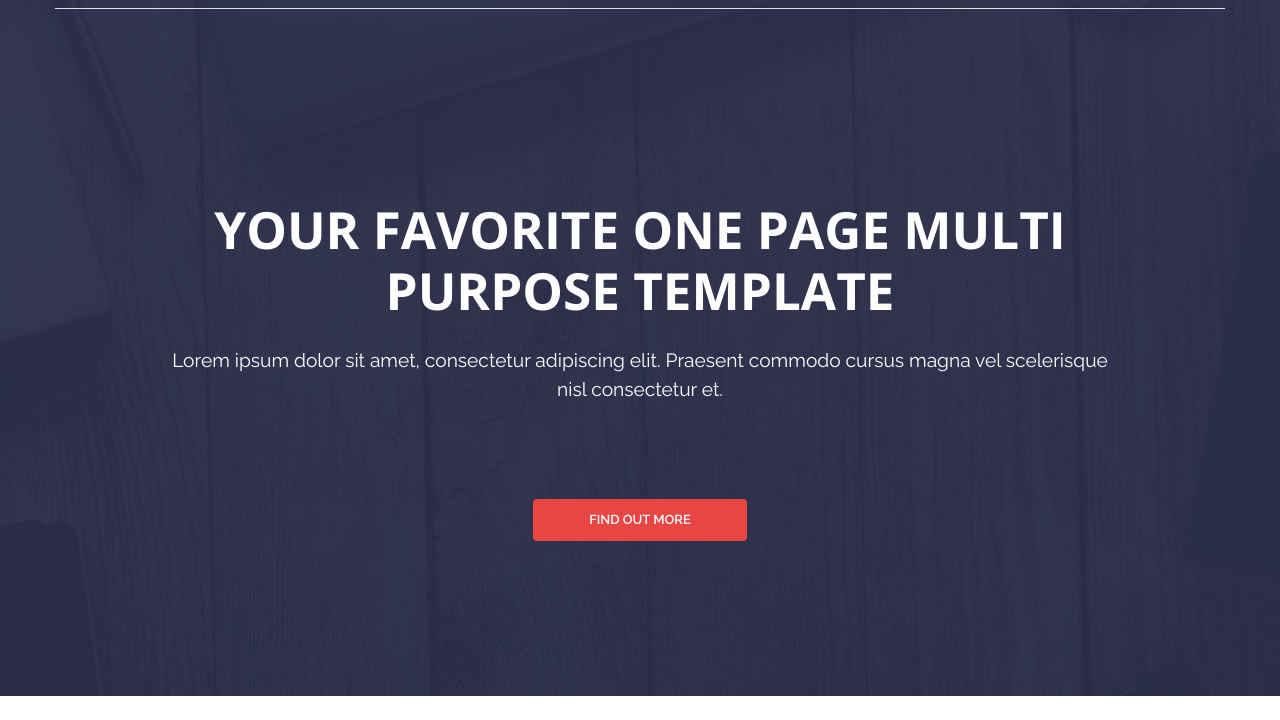
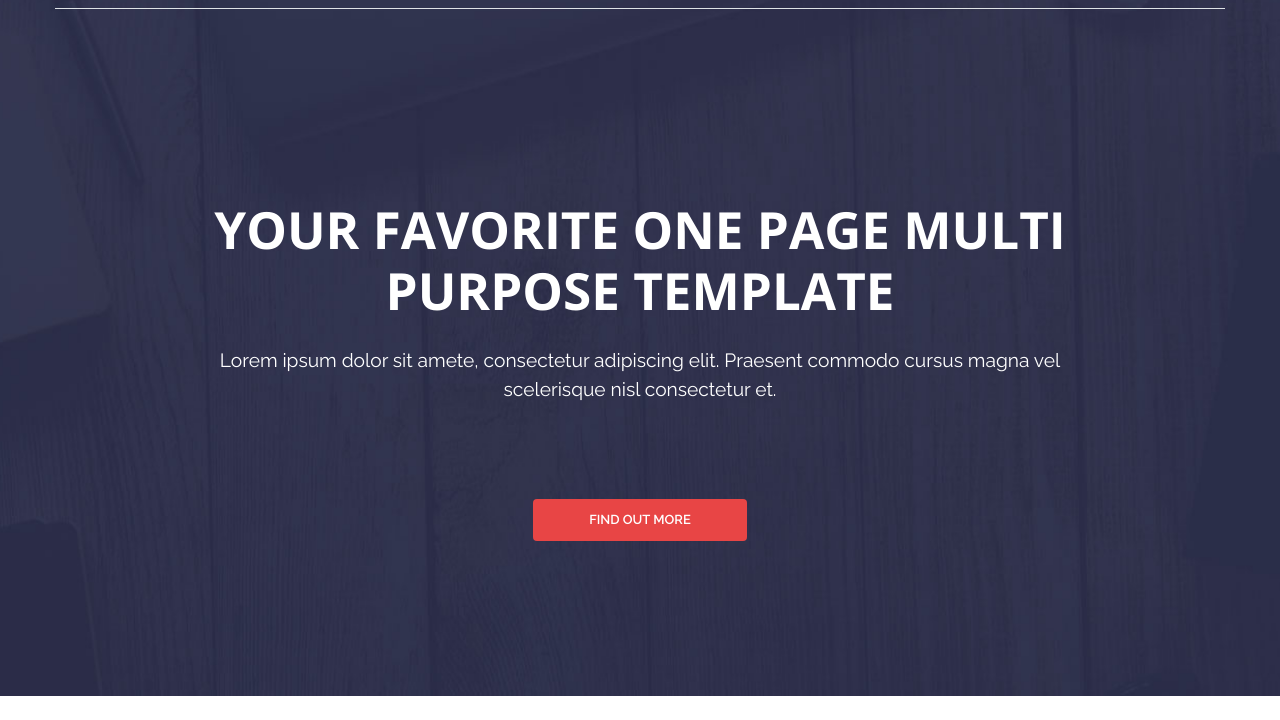
Before and after one commit to TimurTsokov/Activebox, a website: page src/index.html in a window 1280 px wide. Shown: the part 80-800 px from the top of the page. Drawn offline with nearby package versions, Linux system fonts and the light colour scheme; files that its build step writes are made by us from their sources.

Commit message:
2 finish

```diff
--- a/src/index.html
+++ b/src/index.html
@@ -13,7 +13,8 @@
                 <div class="col-md-10 text-center">
                     <div class="banner-text">
                         <h1 class="text-uppercase banner-text-title my-4">Your Favorite One Page Multi Purpose Template</h1>
-                        <p class="banner-text-subt mb-6">Lorem ipsum dolor sit amet, consectetur adipiscing elit. Praesent commodo cursus magna vel
+                        <p class="banner-text-subt mb-6">Lorem ipsum dolor sit amete, consectetur adipiscing elit.
+                            Praesent commodo cursus magna vel
                             scelerisque nisl consectetur et.</p>
                         <a href="#" class="btn btn-secondary text-uppercase btn-mybtn">Find out more</a>
                     </div>
```
